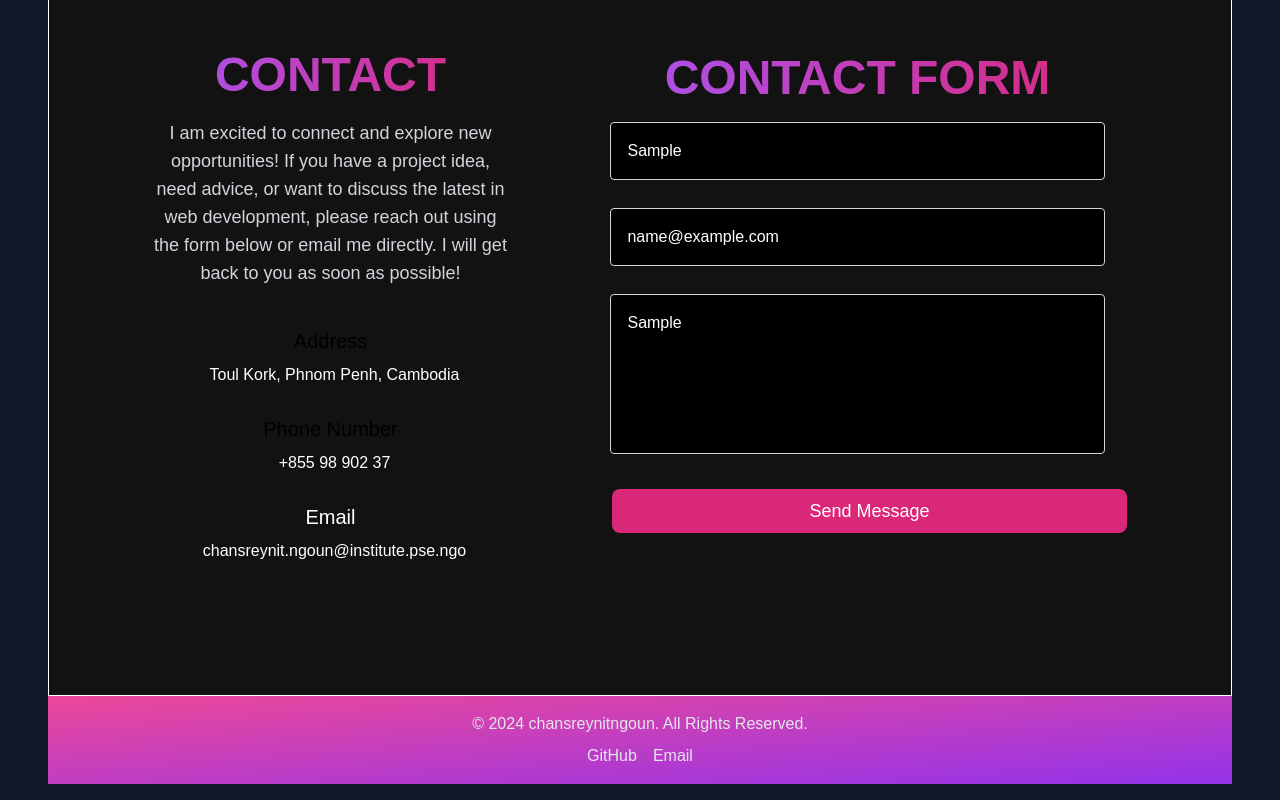
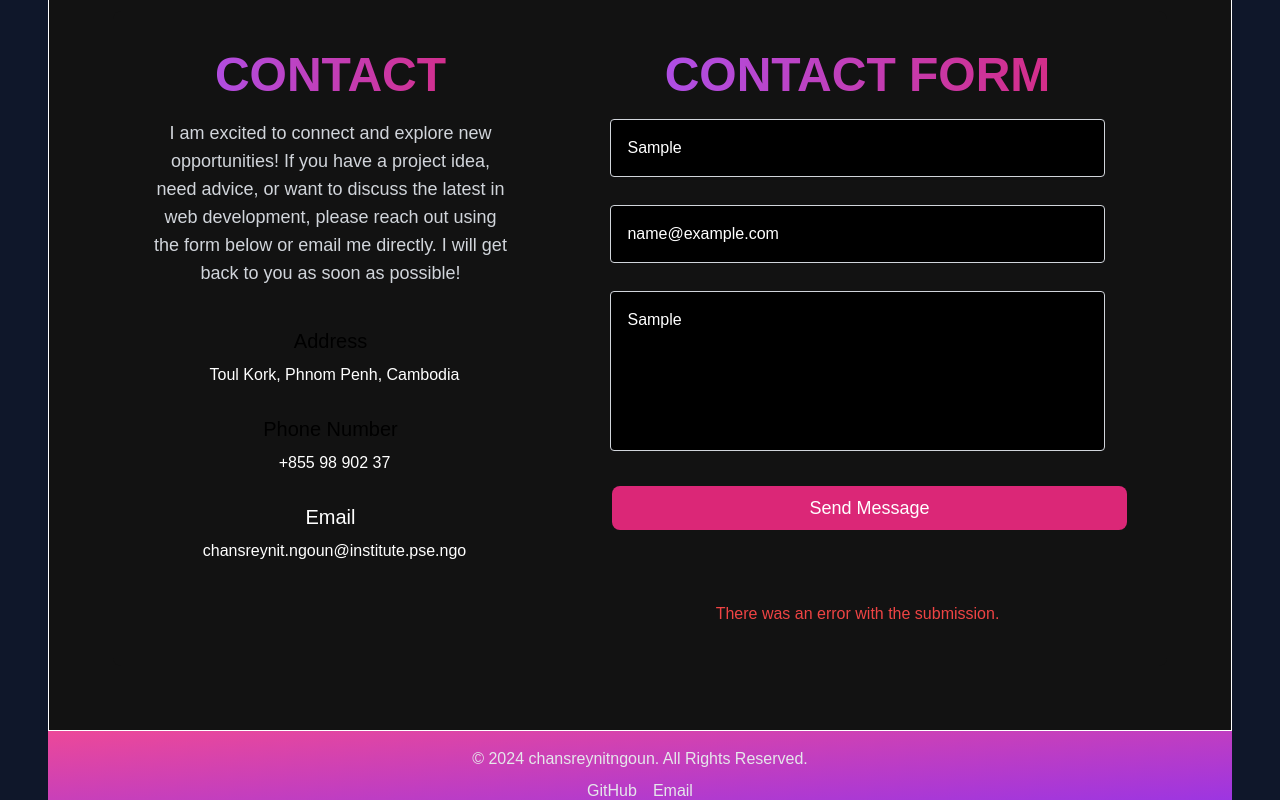
Before and after one commit to Chansreynit6/portfolio-sreynit, a Next.js app: page / in a window 1280 px wide. Both pictures are taken after typing "Sample", "name@example.com", "Sample" into the empty fields and a click on the button "Send Message". Shown: the part 2620-3420 px from the top of the page. Built offline with nearby package versions, Linux system fonts and the light colour scheme; no server answers.

Commit message:
last update1

```diff
--- a/src/app/component/Contact.tsx
+++ b/src/app/component/Contact.tsx
@@ -1,10 +1,15 @@
 "use client";
-import React from "react";
+import React, { useState } from "react";
 
 function Contact() {
+  const [successMessage, setSuccessMessage] = useState<string | null>(null); // State for success message
+  const [errorMessage, setErrorMessage] = useState<string | null>(null); // State for error message
+
   async function handleSubmit(e: React.FormEvent<HTMLFormElement>) {
     e.preventDefault();
     const form = e.currentTarget;
+
+    try {
       const response = await fetch("https://api.web3forms.com/submit", {
         method: "POST",
         headers: {
@@ -18,18 +23,25 @@ function Contact() {
           message: (form.elements.namedItem("message") as HTMLTextAreaElement)?.value,
         }),
       });
+
       const result = await response.json();
+
       if (result.success) {
-      console.log(result);
+        setSuccessMessage("Your message was sent successfully!");
+        setErrorMessage(null); // Reset error message if submission is successful
       } else {
-      console.error(result);
+        setErrorMessage("Oops! Something went wrong.");
+        setSuccessMessage(null); // Reset success message if submission fails
+      }
+    } catch (error) {
+      setErrorMessage("There was an error with the submission.");
+      setSuccessMessage(null); // Reset success message if there's an error
     }
   }
 
   return (
     <section className="flex justify-center items-center p-4 sm:p-6 md:p-16 bg-[#121212] mt-8 sm:mt-12 border border-white">
       <div className="flex flex-col md:flex-row max-w-screen-xl w-full bg-[#121212] rounded-lg overflow-hidden">
-
         <div className="flex-1 p-4 sm:p-6 md:p-10 text-center">
           <h1 className="text-3xl sm:text-4xl md:text-5xl mb-5 font-bold text-transparent bg-clip-text bg-gradient-to-r from-purple-500 to-pink-600">
             CONTACT
@@ -100,6 +112,14 @@ function Contact() {
               Send Message
             </button>
           </form>
+
+          {/* Display success or error message */}
+          {successMessage && (
+            <p className="text-white mt-4">{successMessage}</p>
+          )}
+          {errorMessage && (
+            <p className="text-red-500 mt-4">{errorMessage}</p>
+          )}
         </div>
       </div>
     </section>
--- a/src/app/page.tsx
+++ b/src/app/page.tsx
@@ -18,7 +18,7 @@ export default function Home() {
 
   return (
       <>
-          <main className="flex min-h-screen flex-col bg-slate-900 dark:bg-[#121212]">
+          <main className="flex min-h-screen flex-col bg-slate-900 dark:bg-[#000000]">
               <Navbar />
               <div className="container mt-24 mx-auto px-12 py-4">
                   <Welcome />
```
Lines whose indentation alone changed are shown as unchanged.
